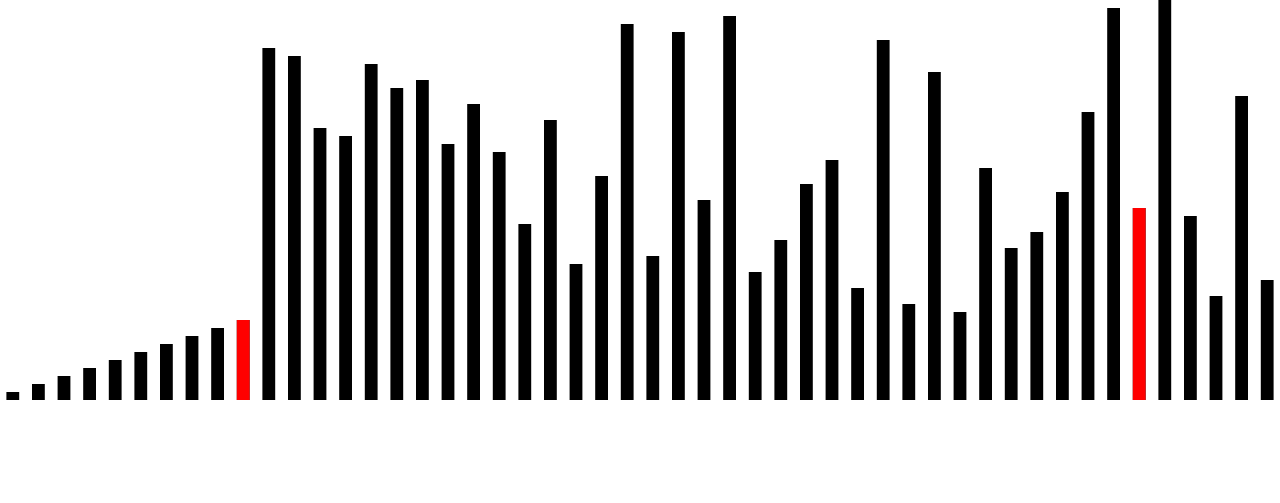
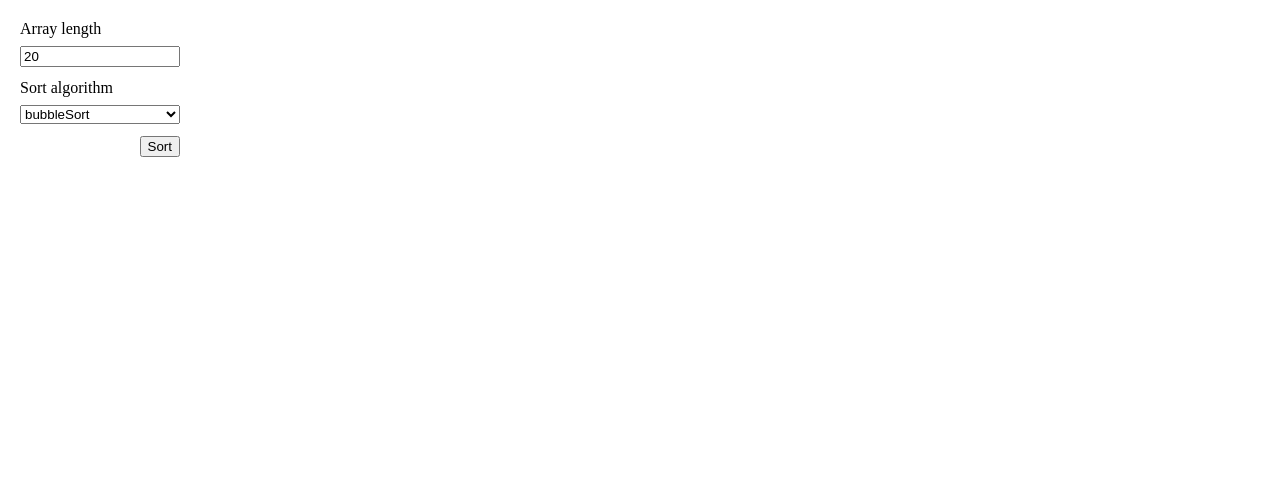
Before and after one commit to xmityaz/sort-visualizer, a website built with webpack: page src/index.html in a window 1280 px wide. Built offline with nearby package versions, Linux system fonts and the light colour scheme.

Commit message:
Added form to select array length and sort algorithm

```diff
--- a/src/index.html
+++ b/src/index.html
@@ -6,7 +6,25 @@
 	<link rel="stylesheet" href="./styles.css">
 </head>
 <body>
-	<canvas id="sort-visualizer"></canvas>
+	<div class="wrapper">
+		<form class="form">
+			<label class="form-section">
+				<span class="label">Array length</span>
+				<input class="form-input" name="arrLength" type="number" />
+			</label>
+
+			<label class="form-section">
+				<span class="label">Sort algorithm</span>
+				<select class="form-input" name="sort">
+
+				</select>
+			</label>
+
+			<button class="sort-btn" type="submit">Sort</button>
+		</form>
+
+		<canvas id="sort-visualizer"></canvas>
+	</div>
 
 	<script src="/bundle.js"></script>
 </body>
--- a/src/index.js
+++ b/src/index.js
@@ -2,34 +2,9 @@
  * Created by xmityaz on 02.06.16.
  */
 
-import { context, initCanvas } from './js/canvas';
-import { drawArray, clearCanvas, drawActiveItems } from './js/visualize';
-import { bubbleSort, bogoSort } from './js/sort';
-import { shuffle, initArray } from './js/utils';
+import { initCanvas } from './js/canvas';
+import { initForm } from './js/form';
 
+
+initForm();
 initCanvas();
-
-function visualize(sortAlg, len) {
-  const testArray = initArray(len);
-  const iterator = sortAlg(shuffle(testArray));
-
-  tick(iterator);
-}
-
-function tick(iterator) {
-  const next = iterator.next();
-  const { value: {arr, items}, done } = next;
-
-  clearCanvas(context);
-  drawArray(context, arr);
-
-  items && drawActiveItems(context, arr, items);
-
-  if (done) {
-    return;
-  }
-
-  requestAnimationFrame(tick.bind(null, iterator));
-}
-
-visualize(bubbleSort, 50);
--- a/src/js/canvas.js
+++ b/src/js/canvas.js
@@ -4,7 +4,7 @@
 
 const canvas = document.getElementById('sort-visualizer');
 
-export const width = window.innerWidth;
+export const width = window.innerWidth - 200;
 export const height = window.innerHeight / 2;
 export const context = canvas.getContext('2d');
 
--- /dev/null
+++ b/src/js/form.js
@@ -0,0 +1,35 @@
+/**
+ * Created by xmityaz on 05.06.16.
+ */
+
+import { availableAlgorithms } from './sort';
+import visualize from './visualize';
+
+const form = document.forms[0];
+const arrLengthEl = form.elements.arrLength;
+const sortSelect = form.elements.sort;
+
+// TODO: do not use appendChild inside loop
+function initSortOptions() {
+  Object.keys(availableAlgorithms).forEach((alg) => {
+    sortSelect.appendChild((new Option(alg, alg)));
+  });
+}
+
+function initSortButton() {
+  form.onsubmit = function (e) {
+    const sortAlg = availableAlgorithms[sortSelect.value];
+    const arrLength = +arrLengthEl.value;
+
+    e.preventDefault();
+
+    visualize(sortAlg, arrLength);
+  }
+}
+
+export function initForm() {
+  initSortOptions();
+
+  arrLengthEl.value = 20;
+  initSortButton();
+}
--- a/src/js/sort.js
+++ b/src/js/sort.js
@@ -30,3 +30,8 @@ export function* bogoSort(arr, cond = a => a.toString() === initArray(a.length).
 
   return { arr }
 }
+
+export const availableAlgorithms = {
+  bubbleSort,
+  bogoSort,
+};
--- a/src/js/visualize.js
+++ b/src/js/visualize.js
@@ -2,17 +2,16 @@
  * Created by xmityaz on 02.06.16.
  */
 
-import { width, height } from './canvas';
+import { width, height, context } from './canvas';
+import { shuffle, initArray } from './utils';
 
 export function clearCanvas(ctx) {
   ctx.clearRect(0, 0, width, height);
 }
 
 function calcDrawValues(arr) {
-  const maxEl = Math.max.apply(this, arr);
-
   return {
-    verticalStep: Math.round(height / maxEl),
+    verticalStep: Math.round(height / (arr.length + 2)),
     itemWidth: width / arr.length / 2,
     distance: width / arr.length,
   };
@@ -51,3 +50,26 @@ function drawLine(ctx, x, y, Y) {
   ctx.moveTo(x, y);
   ctx.lineTo(x, Y);
 }
+
+function tick(iterator) {
+  const next = iterator.next();
+  const { value: {arr, items}, done } = next;
+
+  clearCanvas(context);
+  drawArray(context, arr);
+
+  items && drawActiveItems(context, arr, items);
+
+  if (done) {
+    return;
+  }
+
+  requestAnimationFrame(tick.bind(null, iterator));
+}
+
+export default function (sortAlg, len) {
+  const testArray = initArray(len);
+  const iterator = sortAlg(shuffle(testArray));
+
+  tick(iterator);
+}
--- a/src/styles.css
+++ b/src/styles.css
@@ -1,3 +1,35 @@
-body {
+* {
+  box-sizing: border-box;
+}
+
+body, html {
   margin: 0;
 }
+
+.wrapper {
+  display: flex;
+}
+
+.form {
+  height: 500px;
+  padding: 20px
+}
+
+.form-section + .form-section {
+  display: block;
+  margin-top: 12px;
+}
+
+.label {
+  display: inline-block;
+  padding-bottom: 8px;
+}
+
+.form-input {
+  width: 100%;
+}
+
+.sort-btn {
+  float: right;
+  margin-top: 12px;
+}
```
